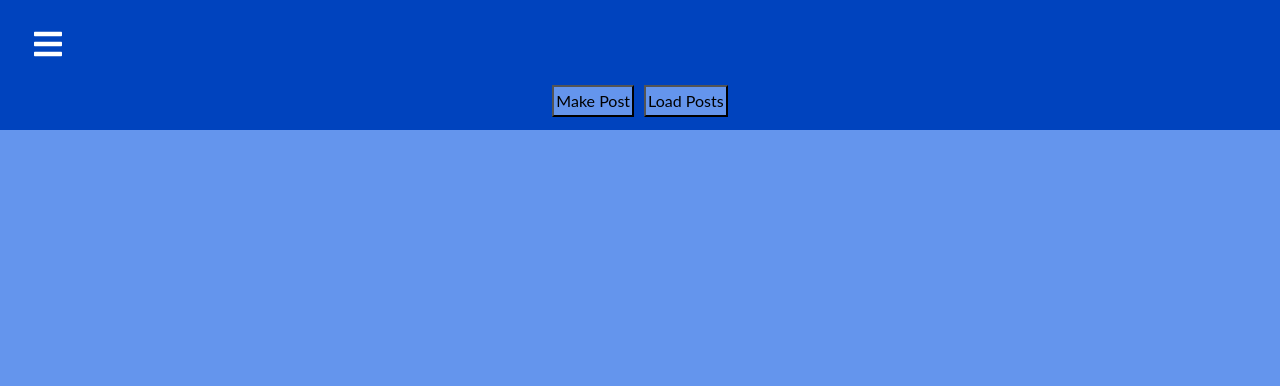
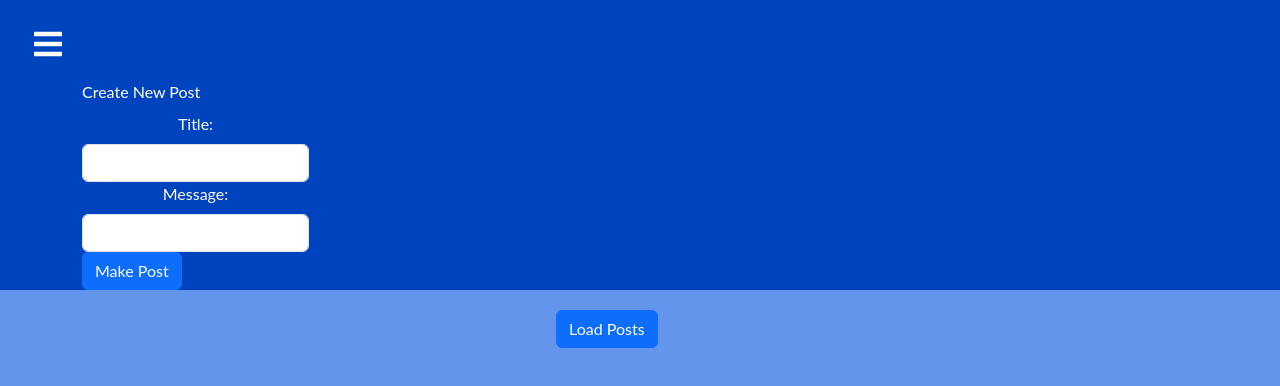
Before and after one commit to elifr/webcw2, a React (Create React App) app in the folder interface-service/: page /feed in a window 1280 px wide. Both pictures are taken after a click on the button "Sign Up". Shown: the top 386 px of the page. Built offline with nearby package versions, Linux system fonts and the light colour scheme.

Commit message:
added new global post form interface

```diff
--- a/interface-service/src/App.css
+++ b/interface-service/src/App.css
@@ -9,7 +9,7 @@
 
 .home, .feed, .chats, .about {
     display: flex;
-    height: 99vh;
+    height: 100vh;
     align-items: center;
     justify-content: center;
     font-size: 3rem;
@@ -32,21 +32,26 @@
 }
 
 .mainButtonFrame {
+    color: white;
     text-align: center;
     padding: 0px;
     width: 100vw;
-    height: 50px;
     background-color: #0043be;
-
 }
 
 .mainButton {
-    background-color: cornflowerblue;
     position: relative;
     padding: 2px;
     margin: 5px;
 
 }
+
+/*#0043be*/
+
+.frameBack {
+    background-color: #0043be;
+}
+
 
 .background {
     background-color: cornflowerblue;
@@ -55,3 +60,27 @@
     padding: 0px;
     margin: 0px;
 }
+
+.newPost {
+    display:grid;
+    align-items: center;
+    align-self: center;
+    justify-content: left;
+    text-align: center;
+    display: grid;
+    width: 55vw;
+    padding: 0px;
+    margin: 0px;
+}
+
+.sepButton {
+    display: grid;
+    align-items: right;
+    align-self: right;
+    justify-content: right;
+    text-align: right;
+    position: right;
+    width: 100vw;
+    padding: 20px;
+    margin: 0px;
+}
--- a/interface-service/src/pages/Feed.js
+++ b/interface-service/src/pages/Feed.js
@@ -1,4 +1,4 @@
-import React, { Component, useState } from 'react'
+import React, { Component, useState, useRef } from 'react'
 import Axios from 'axios';
 import { Container, Form, Button } from 'react-bootstrap'
 import Posts from './../components/Posts'
@@ -10,8 +10,14 @@ function Feed() {
     const [title, setTitle] = useState("");
     const [text, setText] = useState("");
     const [username, setUserName] = useState("");
+    const idRef = useRef()
     /*const [userId, setId] = useState("");*/
 
+    function handleSubmit(e) {
+        e.preventDefault()
+
+        console.log(idRef.current.value)
+    }
 
     function getPost() {
         Axios.defaults.baseURL = "http://localhost:4444";
@@ -78,11 +84,39 @@ function Feed() {
 
         <body className='background'>
 
-            <div className='mainButtonFrame'>
-                <button className= 'mainButton' onClick={setPost}>Make Post</button>
-                <button className= 'mainButton' onClick={getPost}>Load Posts</button>
-            </div>
 
+            <div className='frameBack'>
+
+            <Container className='mainButtonFrame'>
+                <Form onSubmit={handleSubmit}>
+                    <Form.Group className='newPost'>
+                        <Form.Label> Create New Post </Form.Label>
+                    </Form.Group>
+
+                    <Form.Group  className='newPost'>
+                        <Form.Label> Title:</Form.Label>
+                        <Form.Control class="col-xs-3" type="text" ref={idRef} required />
+
+                        <Form.Label> Message:</Form.Label>
+                        <Form.Control class="col-xs-3" type="text" ref={idRef} required />
+                    </Form.Group>
+
+                    <Form.Group className='newPost'>
+                    <Button type="submit" >Make Post</Button>
+                    </Form.Group>
+                </Form>
+
+            </Container>
+
+
+
+             </div>
+                <Form className='sepButton'>
+                    <Form.Group className='newPost'>
+                        <Button class= 'btn-block' onClick={getPost} >Load Posts</Button>
+
+                    </Form.Group>
+                </Form>
             <div id="posts">
             </div>
 
```
